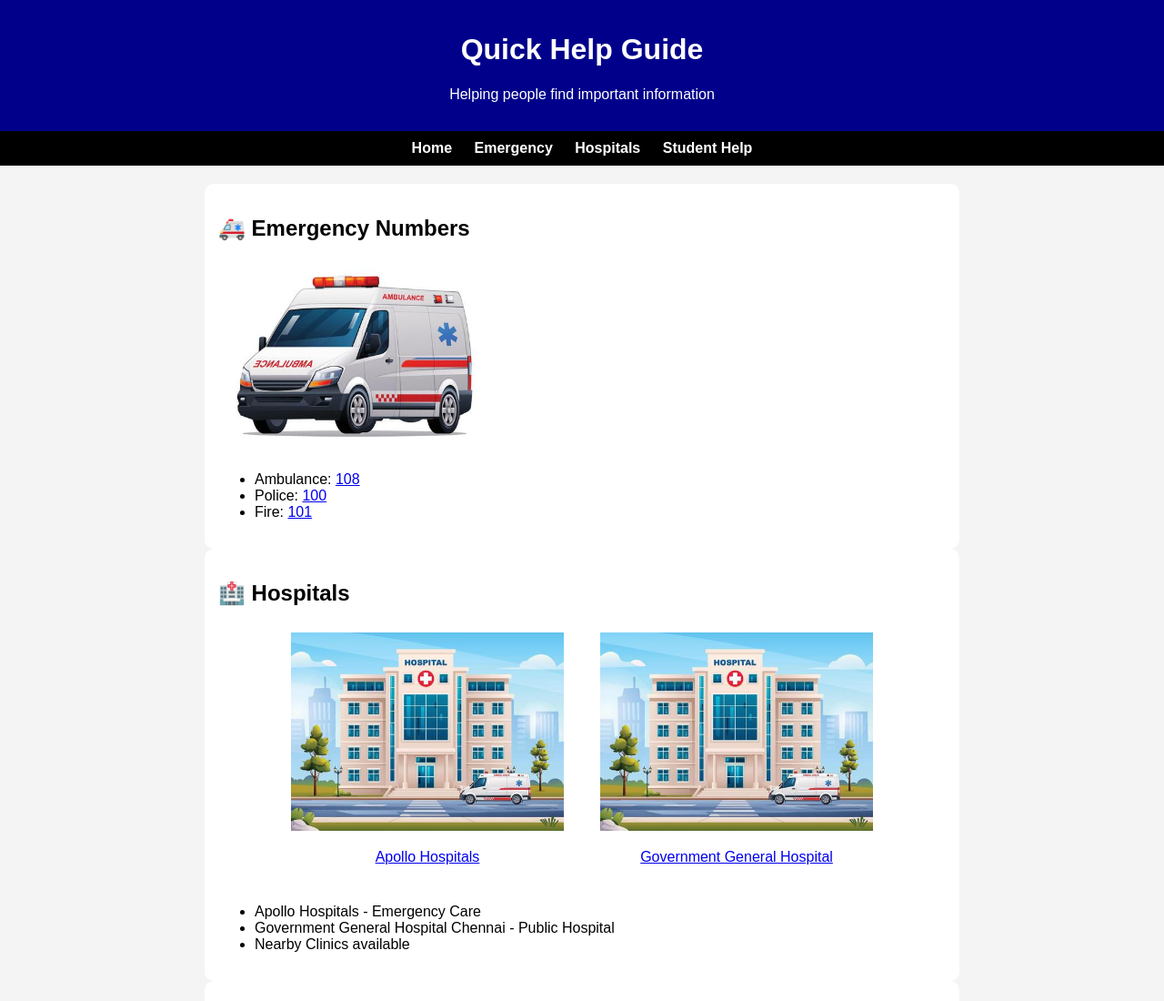
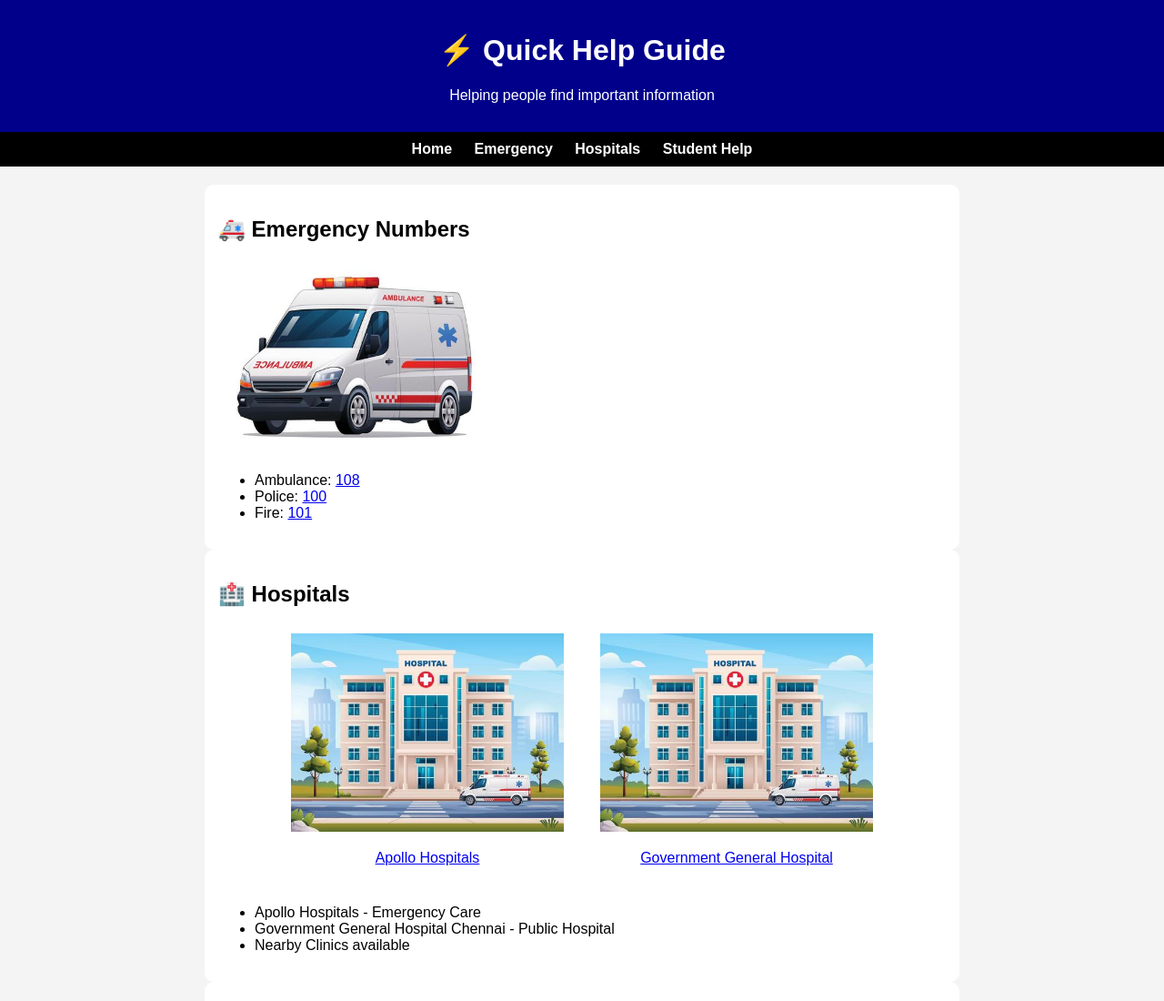
Before and after one commit to aadhiraj3612-droid/help_website, a plain HTML site: page index.html in a window 1280 px wide. Shown: the top 1100 px of the page at 91% size. Drawn offline with Linux system fonts and the light colour scheme.

Commit message:
Update index.html

```diff
--- a/index.html
+++ b/index.html
@@ -86,7 +86,7 @@ img {
 
 <body>
 <header id="home">
-    <h1>Quick Help Guide</h1>
+    <h1>⚡ Quick Help Guide</h1>
     <p>Helping people find important information</p>
 </header>
 
```
